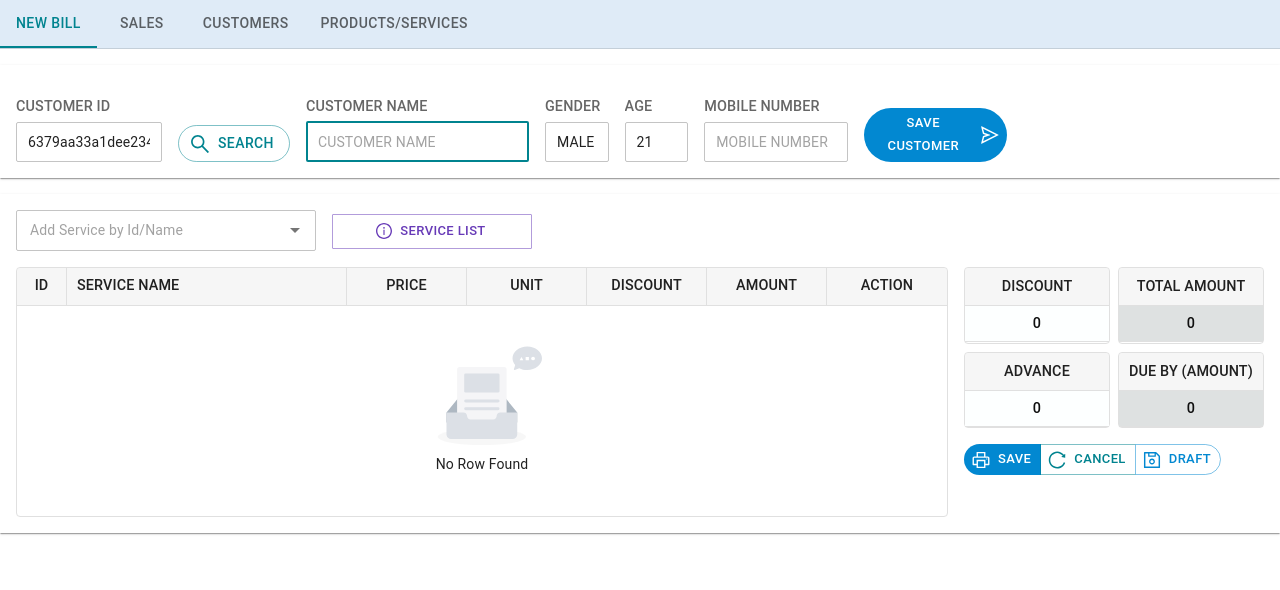
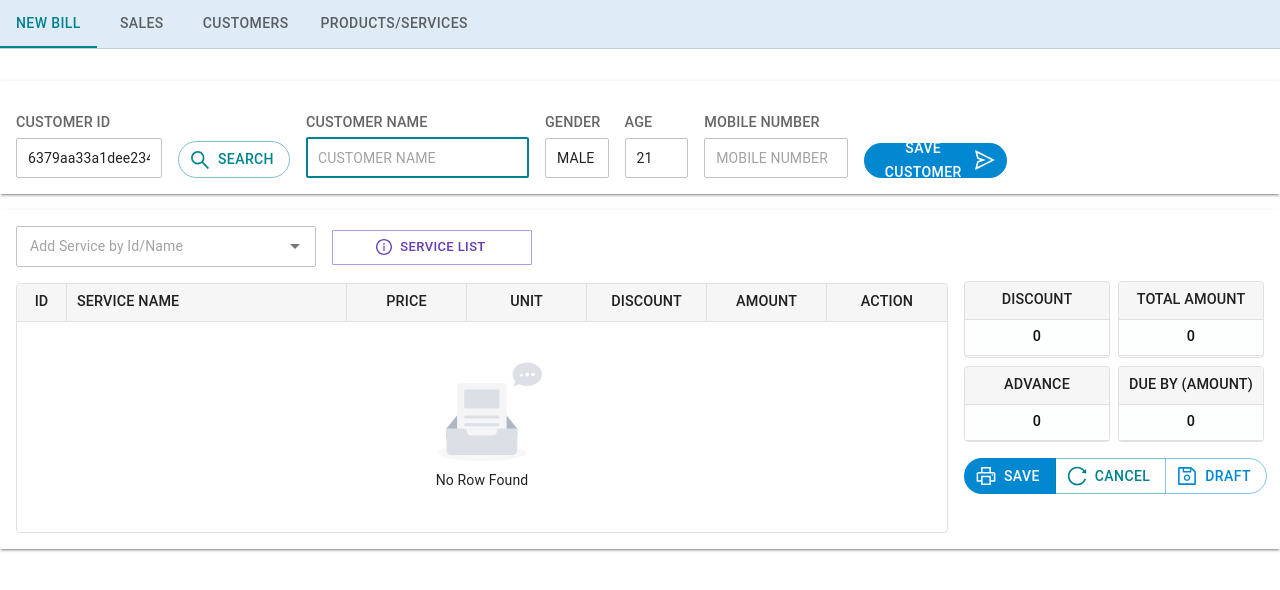
Before and after one commit to affan-habib/billing-frontend, a React (Create React App) app: page / in a window 1280 px wide. Shown: the top 590 px of the page. Built offline with nearby package versions, Linux system fonts and the light colour scheme; no server answers.

Commit message:
update few designs

```diff
--- a/src/App.css
+++ b/src/App.css
@@ -1,6 +1,6 @@
 .top-header-1 {
   background-color: #f0f0f199;
-  color: 'green';
+  color: "green";
   font-size: 0.9rem;
 }
 .top-header-2 {
@@ -10,7 +10,7 @@
   font-size: 0.9rem;
 }
 .top-header-3 {
-  background-color: #fdffff;
+  background-color: rgba(243, 241, 189, 0.24);
   color: rgb(0, 0, 0);
   text-align: center;
   font-size: 0.9rem;
@@ -38,10 +38,16 @@
   font-weight: 500;
 }
 .top-header-6 {
-  background-color: #f7f7f7;
-  color: black;
+  color: #f61717;
   text-align: center;
   font-size: 0.9rem;
+  font-weight: 500;
+}
+.top-header-7 {
+  background-color: #fdffff;
+  color: #2ec038;
+  font-size: 0.9rem;
+  font-weight: 500;
 }
 .imgStyle {
   height: auto;
--- a/src/pages/billing/Billing.js
+++ b/src/pages/billing/Billing.js
@@ -48,18 +48,13 @@ const Billing = () => {
           return (
             <Box>
               <Header {...props} />
-              <Paper
-                elevation={1}
-                sx={{ p: 2, mt: 2, background: "##f5f9f0" }}
-                square
-              >
+              <Paper elevation={2} sx={{ p: 2, mt: 2 }} square>
                 <Grid container spacing={2} alignItems="center">
                   <Grid item md={9}>
                     <Body />
                   </Grid>
                   <Grid item md={3} sx={{ mt: 2 }}>
                     <Final {...props} />
-
                     <ButtonGroup
                       variant="outlined"
                       aria-label="outlined button group"
@@ -67,7 +62,6 @@ const Billing = () => {
                     >
                       <Button
                         color="info"
-                        size="small"
                         variant="contained"
                         startIcon={<PrinterOutlined />}
                         onClick={() => props.handleSubmit()}
@@ -78,7 +72,6 @@ const Billing = () => {
                       </Button>
                       <Button
                         startIcon={<ReloadOutlined />}
-                        size="small"
                         color="primary"
                         variant="outlined"
                         sx={{ mt: 2 }}
@@ -88,7 +81,6 @@ const Billing = () => {
                       <Button
                         startIcon={<SaveOutlined />}
                         color="info"
-                        size="small"
                         onClick={() => props.handleSubmit()}
                         type="submit"
                         sx={{ mt: 2, borderRadius: 10 }}
--- a/src/pages/billing/Body.js
+++ b/src/pages/billing/Body.js
@@ -5,6 +5,7 @@ import RemoveItem from "./actions/RemoveItem";
 import NoRowIcon from "../../components/NoRowIcon";
 import { useSelector } from "react-redux";
 import AddItem from "./actions/AddItem";
+import { Warning } from "@mui/icons-material";
 export default function Body() {
   const rows = useSelector((state) => state.cart.orderDetailList);
   const columns = [
@@ -89,7 +90,7 @@ export default function Body() {
     <Box>
       <AddItem />
       <DataGrid
-        sx={{ height: 250, Width: "100%", mt: 2 }}
+        sx={{ height: 250, Width: "100%", mt: 2, bgcolor: "white" }}
         rows={rows}
         columns={columns}
         disableSelectionOnClick
--- a/src/pages/billing/Final.js
+++ b/src/pages/billing/Final.js
@@ -26,9 +26,12 @@ export default function Final() {
   const dispatch = useDispatch();
   const finalAmountColumn = [
     {
-      cellClassName: "top-header-4",
       field: "totalAmount",
       headerClassName: "top-header-1",
+      cellClassName: (params) =>
+        params.value > 0
+          ? "top-header-7"
+          : "top-header-5",
       headerName: "TOTAL AMOUNT",
       description: "This column has a value getter and is not sortable.",
       sortable: false,
@@ -43,7 +46,10 @@ export default function Final() {
     {
       field: "discount",
       headerClassName: "top-header-1",
-      cellClassName: "top-header-5",
+      cellClassName: (params) =>
+        params.value < 0 || params.value > 2000
+          ? "top-header-6"
+          : "top-header-5",
       field: "discount",
       headerName: "DISCOUNT",
       editable: true,
@@ -59,7 +65,8 @@ export default function Final() {
     {
       field: "advance",
       headerClassName: "top-header-1",
-      cellClassName: "top-header-5",
+      cellClassName: (params) =>
+        params.value < 0 ? "top-header-6" : "top-header-5",
       headerName: "ADVANCE",
       editable: true,
       type: "number",
@@ -74,6 +81,8 @@ export default function Final() {
     {
       field: "due",
       cellClassName: "top-header-4",
+      cellClassName: (params) =>
+        params.value < 0 ? "top-header-6" : "top-header-5",
       headerClassName: "top-header-1",
       valueGetter: (params) => finalAmount - discount - advance || 0,
       headerName: "DUE BY (AMOUNT)",
--- a/src/pages/billing/Header.js
+++ b/src/pages/billing/Header.js
@@ -6,7 +6,6 @@ import {
   Paper,
   Stack,
   TextField,
-  Tooltip,
 } from "@mui/material";
 
 import { useEffect, useRef } from "react";
@@ -31,8 +30,8 @@ const Header = ({ setFieldValue, values }) => {
   };
   return (
     <>
-      <Paper elevation={1} sx={{ background: "##f5f9f0", pt: 0, mt: 4 }} square>
-        <Grid container spacing={2} alignItems="flex-end">
+      <Paper elevation={2} sx={{ background: "##f5f9f0", pt: 0, mt: 4 }} square>
+        <Grid container spacing={2} alignItems="flex-end" sx={{ mt: 0 }}>
           <Grid item lg={1.5} md={3} m={2}>
             <Stack spacing={0.5}>
               <InputLabel>Customer Id</InputLabel>
@@ -47,7 +46,6 @@ const Header = ({ setFieldValue, values }) => {
               />
             </Stack>
           </Grid>
-          <Tooltip title="Search Customer by id/Mobile">
           <Button
             sx={{ mb: 2, borderRadius: 20 }}
             startIcon={<SearchOutlined />}
@@ -56,7 +54,6 @@ const Header = ({ setFieldValue, values }) => {
           >
             SEARCH
           </Button>
-          </Tooltip>
           <Grid item md={9}>
             <AddCustomer />
           </Grid>
--- a/src/pages/billing/components/quickRegistration/AddCustomer.js
+++ b/src/pages/billing/components/quickRegistration/AddCustomer.js
@@ -112,10 +112,9 @@ const AddCustomer = () => {
                     <Button
                       disabled={!!customerSaved}
                       variant="contained"
-                      size="small"
                       endIcon={<SendOutlined />}
                       color="info"
-                      sx={{ borderRadius: 20 }}
+                      sx={{ borderRadius: 20, height: 35 }}
                       type="submit"
                     >
                       {!!customerSaved ? "SAVED" : "SAVE CUSTOMER"}
```
Lines whose indentation alone changed are shown as unchanged.
